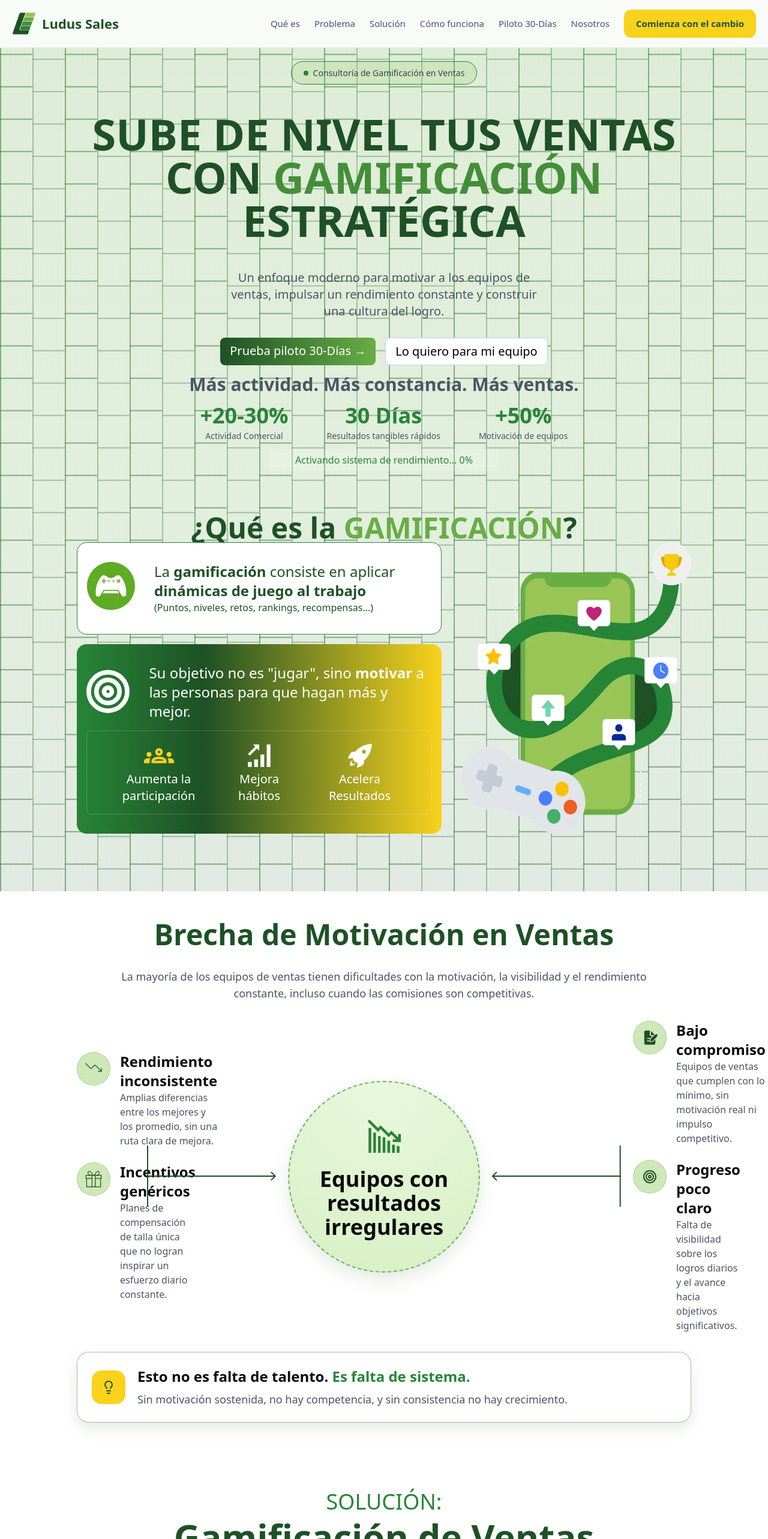
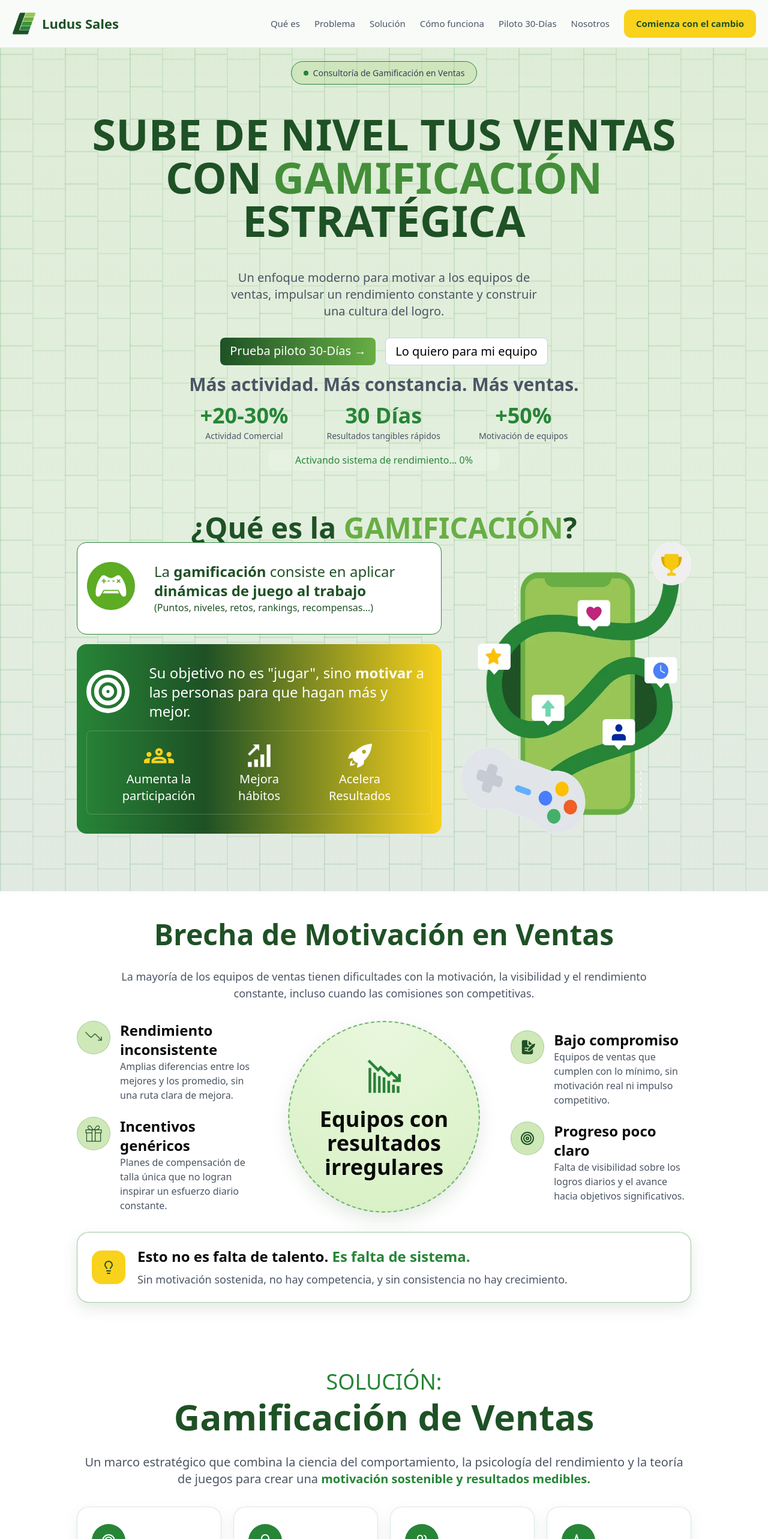
Before and after one commit to sezgox/ludusales, an Angular app: page / in a window 1280 px wide. Shown: the top 2566 px of the page at 60% size. Built offline with nearby package versions, Linux system fonts and the light colour scheme.

Commit message:
Styles fixes

```diff
--- a/src/app/pages/landing/landing.css
+++ b/src/app/pages/landing/landing.css
@@ -56,8 +56,8 @@ section {
     position: absolute;
     inset: -80px 0;
     background-image:
-        linear-gradient(to right, rgba(0, 70, 20, 0.55) 2px, transparent 2px),
-        linear-gradient(to bottom, rgba(0, 70, 20, 0.55) 2px, transparent 2px);
+        linear-gradient(to right, rgba(39, 133, 55, 0.18) 2px, transparent 2px),
+        linear-gradient(to bottom, rgba(39, 133, 55, 0.18) 2px, transparent 2px);
     background-size: 54px 54px;
     mask-image: repeating-linear-gradient(
         to right,
@@ -275,26 +275,10 @@ section {
     line-height: 1;
 }
 
-.gap-arrow {
-    display: none;
-    align-items: center;
-    justify-content: center;
-}
-
-.gap-arrow svg {
-    width: 100%;
-    max-width: 215px;
-    height: auto;
-}
-
 @media (min-width: 1024px) {
     .gap-visual {
-        grid-template-columns: minmax(0, 1fr) minmax(120px, 215px) minmax(260px, 320px) minmax(120px, 215px) minmax(0, 1fr);
-        gap: 20px;
-    }
-
-    .gap-arrow {
-        display: flex;
+        grid-template-columns: minmax(0, 1fr) minmax(260px, 320px) minmax(0, 1fr);
+        gap: clamp(24px, 4vw, 64px);
     }
 }
 
@@ -465,12 +449,12 @@ section {
 
 .xp-green {
     background-color: #d8f3d3;
-    color: var(--color-primary);
+    color: var(--color-title);
 }
 
 .xp-orange {
     background-color: #fff3c4;
-    color: #8a6d00;
+    color: #765d00;
 }
 
 .solution-note {
@@ -815,6 +799,10 @@ section {
     box-shadow: 0 22px 44px rgba(18, 28, 45, 0.26), 0 10px 22px rgba(18, 28, 45, 0.16);
 }
 
+.type-card h3 {
+    overflow-wrap: anywhere;
+}
+
 .type-green {
     background: linear-gradient(135deg, #b8e06a 0%, #68ae45 100%);
 }
@@ -1135,7 +1123,7 @@ section {
 
 .difference-label.success-label {
     background: #d3f7d7;
-    color: #2e7d32;
+    color: #256428;
 }
 
 .difference-list {
--- a/src/app/pages/landing/landing.html
+++ b/src/app/pages/landing/landing.html
@@ -130,13 +130,6 @@
                 </article>
             </div>
 
-            <div class="gap-arrow gap-arrow-left" aria-hidden="true">
-                <svg width="215" height="103" viewBox="0 0 215 103" fill="none" xmlns="http://www.w3.org/2000/svg">
-                    <line x1="1" y1="2.5563e-08" x2="0.999992" y2="102.05" stroke="#1E5125" stroke-width="2"/>
-                    <path d="M214.363 51.7321C214.754 51.3416 214.754 50.7084 214.363 50.3179L207.999 43.954C207.609 43.5634 206.976 43.5634 206.585 43.954C206.195 44.3445 206.195 44.9776 206.585 45.3682L212.242 51.025L206.585 56.6819C206.195 57.0724 206.195 57.7056 206.585 58.0961C206.976 58.4866 207.609 58.4866 207.999 58.0961L214.363 51.7321ZM0 51.025V52.025H213.656V51.025V50.025H0V51.025Z" fill="#1E5125"/>
-                </svg>
-            </div>
-
             <div class="gap-center">
                 <div class="gap-center-inner">
                     <div class="gap-icon gap-icon-lg" aria-hidden="true">
@@ -144,13 +137,6 @@
                     </div>
                     <p class="text-subtitle text-3xl md:text-4xl font-semibold text-center">Equipos con resultados irregulares</p>
                 </div>
-            </div>
-
-            <div class="gap-arrow gap-arrow-right" aria-hidden="true">
-                <svg width="215" height="103" viewBox="0 0 215 103" fill="none" xmlns="http://www.w3.org/2000/svg">
-                    <line y1="-1" x2="102.05" y2="-1" transform="matrix(7.47441e-08 1 1 -2.5563e-08 214.656 0)" stroke="#1E5125" stroke-width="2"/>
-                    <path d="M0.292908 51.7321C-0.0976105 51.3416 -0.0976105 50.7084 0.292908 50.3179L6.65688 43.954C7.04739 43.5634 7.68056 43.5634 8.07109 43.954C8.46161 44.3445 8.46161 44.9776 8.07109 45.3682L2.41423 51.025L8.07109 56.6819C8.46161 57.0724 8.46161 57.7056 8.07109 58.0961C7.68056 58.4866 7.04739 58.4866 6.65688 58.0961L0.292908 51.7321ZM214.656 51.025V52.025H1.00002V51.025V50.025H214.656V51.025Z" fill="#1E5125"/>
-                </svg>
             </div>
 
             <div class="gap-column">
@@ -888,6 +874,6 @@
         </div>
 
         <div class="footer-divider"></div>
-        <p class="text-white/45 text-lg text-center">© 2026 Ludus Sales. All rights reserved.</p>
+        <p class="text-white/50 text-lg text-center">© 2026 Ludus Sales. All rights reserved.</p>
     </footer>
 </main>
```
